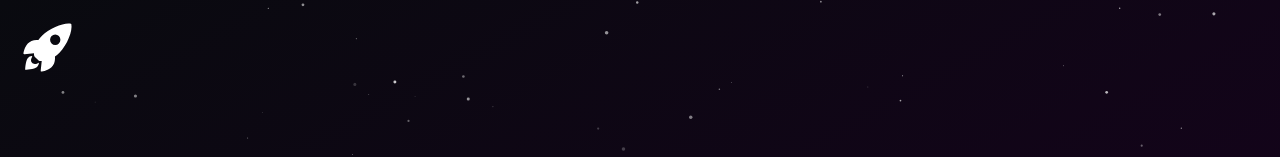
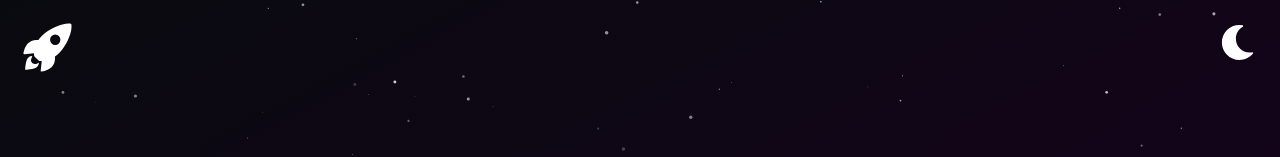
Before and after one commit to jovanstos/portfolio-website, a React (Vite) app: page / in a window 1280 px wide. Shown: the top 157 px of the page. Built offline with nearby package versions, Linux system fonts and the light colour scheme.

Commit message:
Created the light and dark toggle, and update styling

```diff
--- a/src/Footer.tsx
+++ b/src/Footer.tsx
@@ -11,9 +11,9 @@ const LINKS = [
 ];
 
 const SOCIALS = [
-    { label: <FaGithub size={35} />, href: "/" },
-    { label: <FaLinkedin size={35} />, href: "/" },
-    { label: <FaTwitter size={35} />, href: "/" },
+    { label: <FaGithub size={40} />, href: "https://github.com/jovanstos" },
+    { label: <FaLinkedin size={40} />, href: "https://www.linkedin.com/in/jovanstosic12/" },
+    { label: <FaTwitter size={40} />, href: "https://x.com/jovanstos" },
 ];
 
 function Footer() {
@@ -29,6 +29,8 @@ function Footer() {
                             <a
                                 key={media.href}
                                 href={media.href}
+                                rel="noopener noreferrer"
+                                target="_blank"
                                 style={{ color: "white", marginRight: "5px" }}
                             >
                                 {media.label}
@@ -40,9 +42,8 @@ function Footer() {
                     <h1>Links</h1>
                     <ul>
                         {LINKS.map((link) => (
-                            <li>
+                            <li key={link.href}>
                                 <a
-                                    key={link.href}
                                     href={link.href}
                                     style={{ color: "white" }}
                                 >
--- a/src/LightDarkToggle.tsx
+++ b/src/LightDarkToggle.tsx
@@ -1,11 +1,34 @@
+import { useState, useEffect } from "react";
 import { FaSun, FaMoon } from "react-icons/fa";
-import "./styles/index.css";
+
+type Theme = "light" | "dark";
+
+function getSystemTheme(): Theme {
+    if (typeof window === "undefined") return "light";
+
+    if (localStorage.getItem("theme")) return localStorage.getItem("theme") as Theme
+
+    return window.matchMedia("(prefers-color-scheme: dark)").matches
+        ? "dark"
+        : "light";
+}
 
 function LightDarkToggle() {
+    const [theme, setTheme] = useState<Theme>(getSystemTheme);
+
+    useEffect(() => {
+        document.documentElement.classList.remove("light", "dark");
+        document.documentElement.classList.add(theme);
+        localStorage.setItem("theme", theme);
+    }, [theme]);
+
     return (
-        <div>
-            <FaSun />
-            <FaMoon />
+        <div id="lightDarkToggle">
+            {theme === "dark" ? (
+                <FaSun color="white" size={35} onClick={() => setTheme("light")} />
+            ) : (
+                <FaMoon color="white" size={35} onClick={() => setTheme("dark")} />
+            )}
         </div>
     );
 }
--- a/src/Nav.tsx
+++ b/src/Nav.tsx
@@ -113,6 +113,7 @@ export default function Nav() {
                         key={item.href}
                         className="wheelItem"
                         href={item.href}
+                        rel="noopener noreferrer"
                         onPointerDown={(e) => e.stopPropagation()}
                         onClick={() => {
                             if (!canHover) setOpen(false);
--- a/src/home/Hero.tsx
+++ b/src/home/Hero.tsx
@@ -206,7 +206,7 @@ function Hero() {
                         reprehenderit in voluptate velit esse cillum dolore eu fugiat nulla
                         pariatur. Excepteur sint occaecat cupidatat non proident, sunt in
                         culpa qui officia deserunt mollit anim id est laborum.
-                        <a href="/aboutme" rel="noreferrer"> Click to learn more.</a>
+                        <a href="/aboutme" rel="noopener noreferrer"> Click to learn more.</a>
                     </p>
                     <div style={{ marginTop: "10px" }}>
                         <button style={{ marginRight: "10px" }} className="primary-button contact-button">
--- a/src/home/Home.tsx
+++ b/src/home/Home.tsx
@@ -1,6 +1,7 @@
 import "../styles/Home.css";
 import type { ReactNode } from "react";
 import Hero from "./Hero";
+import LightDarkToggle from "../LightDarkToggle";
 import Nav from "../Nav"
 import LargeCard from "../cards/LargeCard";
 import MediumCard from "../cards/MediumCard";
@@ -29,6 +30,7 @@ function Home() {
   return (
     <>
       <Nav />
+      <LightDarkToggle />
       <Hero />
       <main>
         <section id="projects">
--- a/src/styles/Card.css
+++ b/src/styles/Card.css
@@ -1,5 +1,5 @@
 .card {
-    background-color: var(--Lcolor-bg-accent);
+    background-color: var(--color-bg-accent);
     box-shadow: 2px 2px black;
     max-width: 300px;
 }
--- a/src/styles/Home.css
+++ b/src/styles/Home.css
@@ -19,7 +19,6 @@ main{
     padding-top: 15px;
     width: 100%;
     max-width: 1800px;
-    background-color: var(--Lcolor-bg);
 }
 
 .card-holder{
--- a/src/styles/index.css
+++ b/src/styles/index.css
@@ -23,17 +23,11 @@
   --lh-normal: 1.5;
   --lh-loose: 1.75;
 
-  /* Light Mode Colors */
-  --Lcolor-bg: #D9DCED;
-  --Lcolor-text: #0e0f1a;
-  --Lcolor-bg-accent: #c9ccdb;
-  --Lcolor-accent: #3b82f6;
-
-  /* Dark Mode Colors */
-  --Dcolor-bg: #13141c;
-  --Dcolor-text: #f5f6fa;
-  --Dcolor-bg-accent: #0b0c12;
-  --Dcolor-accent: #3b82f6;
+  /* Colors */
+  --color-bg: light-dark(#D9DCED, #13141c);
+  --color-text: light-dark(#0e0f1a, #f5f6fa);
+  --color-bg-accent: light-dark(#c9ccdb, #0b0c12);
+  --color-accent: #3b82f6;
 
   /* Spacing scale */
   --space-xs: 0.25rem;
@@ -74,6 +68,10 @@
   box-sizing: border-box;
 }
 
+/* For light and dark mode */
+html.light { color-scheme: light; }
+html.dark  { color-scheme: dark; }
+
 html,
 body {
   height: 100%;
@@ -84,15 +82,15 @@ body {
   min-width: 100vw;
   min-height: 100vh;
 
-  background-color: var(--Lcolor-bg);
-  color: var(--Lcolor-text);
+  background-color: var(--color-bg);
+  color: var(--color-text);
   line-height: var(--lh-normal);
 }
 
 /* Accessibility */
 
 :focus-visible {
-  outline: 2px solid var(--Lcolor-accent);
+  outline: 2px solid var(--color-accent);
   outline-offset: 2px;
 }
 
@@ -126,11 +124,11 @@ h6 {
 p {
   margin: 0;
   line-height: var(--lh-loose);
-  color: var(--Lcolor-text);
+  color: var(--color-text);
 }
 
 a {
-  color: var(--Lcolor-accent);
+  color: var(--color-accent);
   text-decoration: none;
 }
 
@@ -243,7 +241,7 @@ button {
 
 footer{
   margin-top: 50px;
-  background-color: var(--Lcolor-accent);
+  background-color: var(--color-accent);
   padding: 15px;
   height: 100%;
   height: 240px;
@@ -274,3 +272,11 @@ ul {
 }
 
 /* Light Dark Toggle CSS */
+
+#lightDarkToggle{
+  cursor: pointer;
+  position: fixed;
+  top: 25px;
+  right: 25px;
+  z-index: 5;
+}
```
